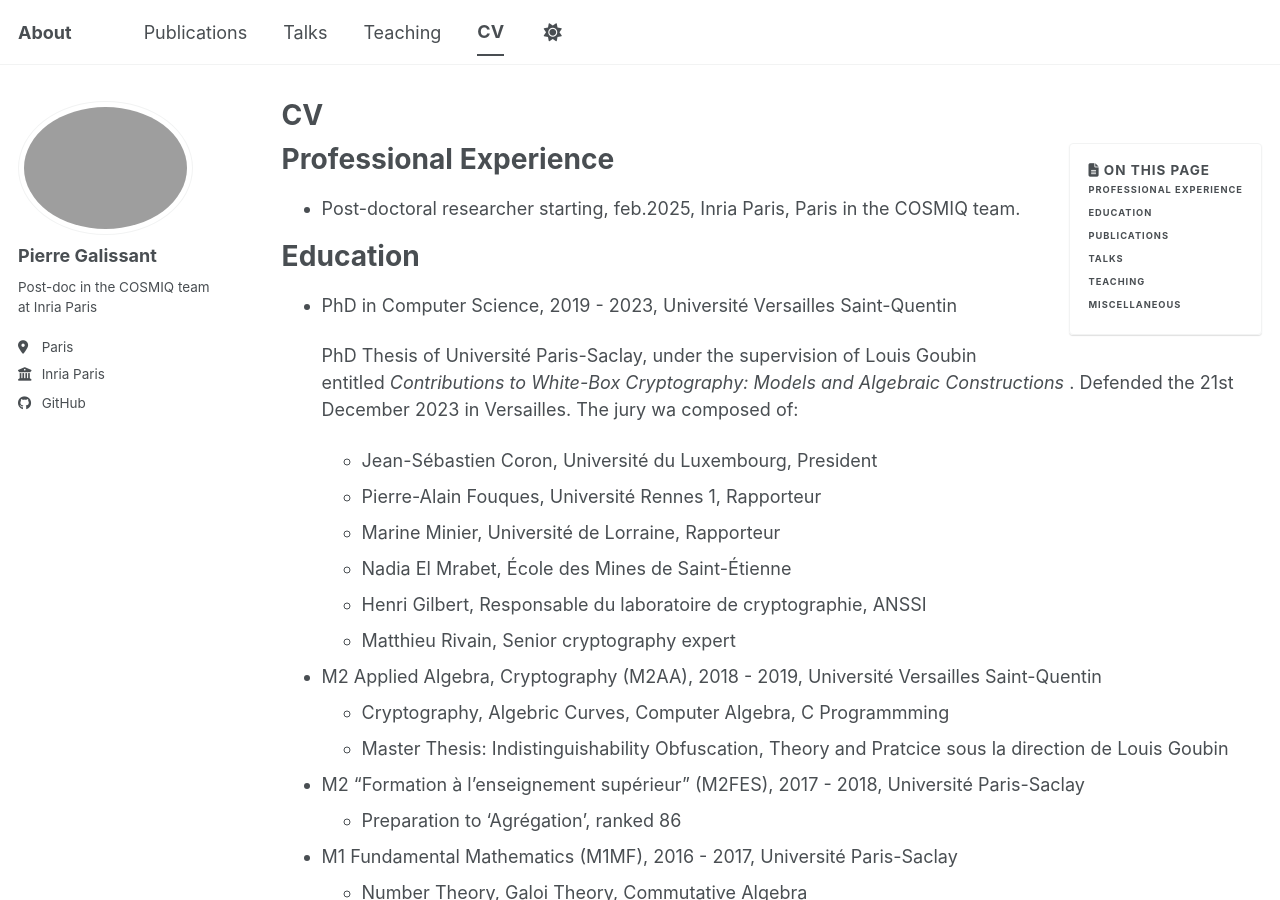
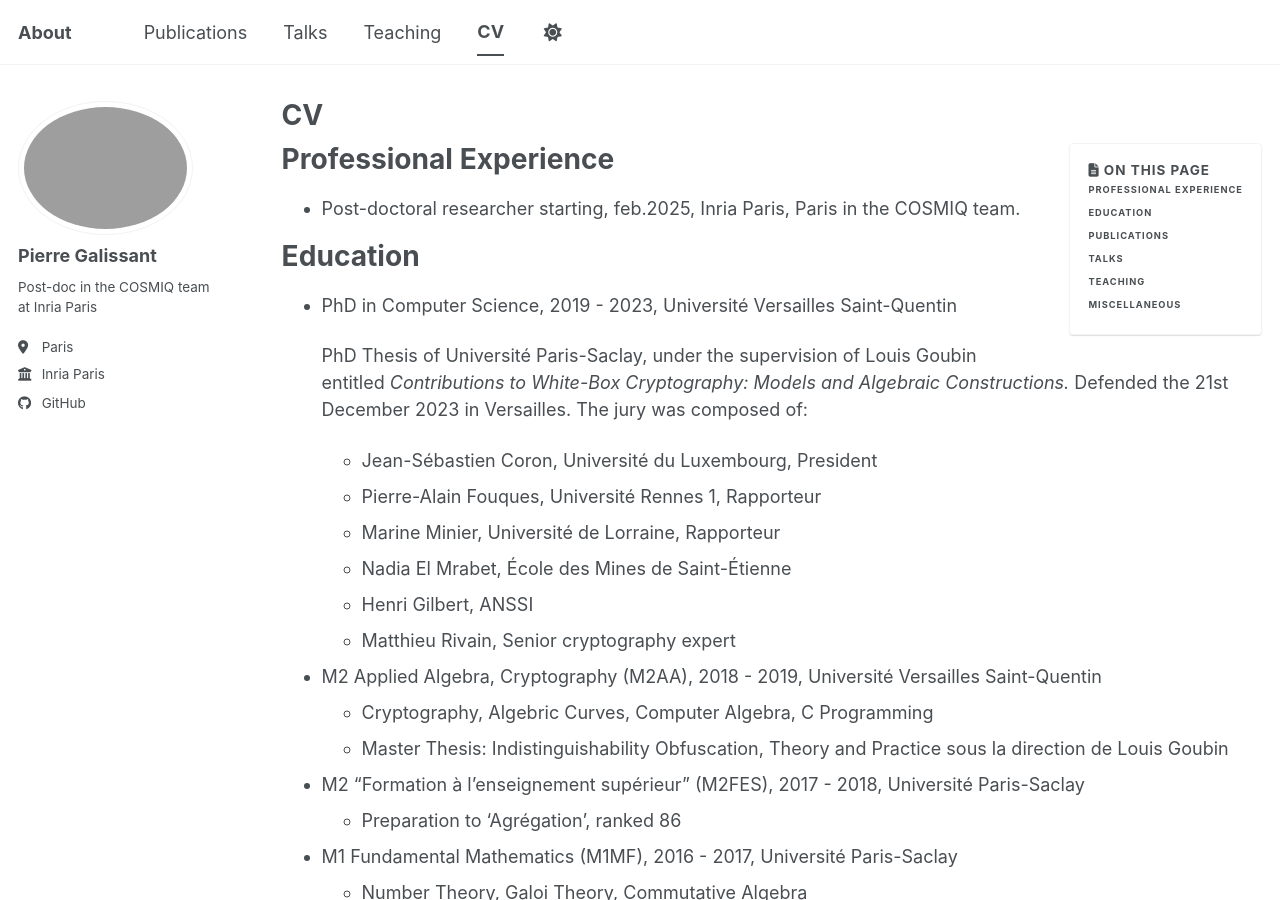
Before and after one commit to 314gali/314gali.github.io, a Jekyll site: the page built from _pages/cv.md, in a window 1280 px wide and 900 px high. Built offline with Jekyll 4.4.1, drawn with Linux system fonts in a browser that asks for light colours; a script bundle is joined from its source files by our own code; library files that are not in the unit come from our copies.

Commit message:
small fixes

```diff
--- a/_pages/cv.md
+++ b/_pages/cv.md
@@ -17,19 +17,19 @@ redirect_from:
 
 - PhD in Computer Science, 2019 - 2023, Université Versailles Saint-Quentin
 
-  PhD Thesis of  Université Paris-Saclay, under the supervision of Louis Goubin entitled  <em> Contributions to White-Box Cryptography: Models and Algebraic Constructions </em>. Defended the 21st December 2023 in Versailles. The jury wa composed of:
+  PhD Thesis of Université Paris-Saclay, under the supervision of Louis Goubin entitled <em> Contributions to White-Box Cryptography: Models and Algebraic Constructions.</em> Defended the 21st December 2023 in Versailles. The jury was composed of:
 
     - Jean-Sébastien Coron, Université du Luxembourg, President
     - Pierre-Alain Fouques, Université Rennes 1, Rapporteur
     - Marine Minier, Université de Lorraine, Rapporteur
     - Nadia El Mrabet, École des Mines de Saint-Étienne
-    - Henri Gilbert, Responsable du laboratoire de cryptographie, ANSSI
+    - Henri Gilbert, ANSSI
     - Matthieu Rivain, Senior cryptography expert
 
 
 - M2 Applied Algebra, Cryptography (M2AA), 2018 - 2019, Université Versailles Saint-Quentin
-  - Cryptography, Algebric Curves, Computer Algebra, C Programmming
-  - Master Thesis: Indistinguishability Obfuscation, Theory and Pratcice sous la direction de Louis Goubin
+  - Cryptography, Algebric Curves, Computer Algebra, C Programming
+  - Master Thesis: Indistinguishability Obfuscation, Theory and Practice sous la direction de Louis Goubin
 
 - M2 "Formation à l'enseignement supérieur" (M2FES), 2017 - 2018, Université Paris-Saclay
   - Preparation to 'Agrégation', ranked 86
```
Also changed, not shown: _pages/about.md (+6 -2 lines), _pages/publications.md (+1 -1 lines).
